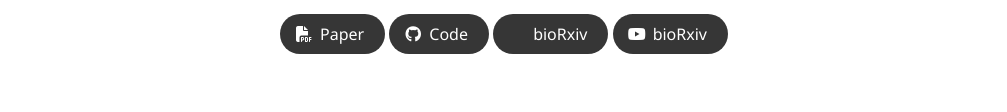
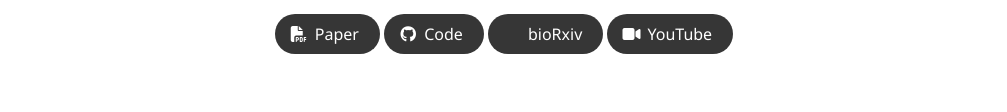
Before and after one commit to awjuliani/dual-receptor-site, a plain HTML site: page faq.html in a window 1280 px wide. Shown: the part 304-416 px from the top of the page, without its empty margins (136-1143 px from the left). Drawn offline with nearby package versions, Linux system fonts and the light colour scheme; some icons are missing; a web font is replaced by a local one.

Commit message:
Fix icon

```diff
--- a/faq.html
+++ b/faq.html
@@ -117,9 +117,9 @@
                   <a href="https://www.youtube.com/watch?v=Mzlyc1AYGlo" target="_blank"
                     class="external-link button is-normal is-rounded is-dark">
                     <span class="icon">
-                      <i class="fa-brands fa-youtube"></i>
+                      <i class="fa-solid fa-video"></i>
                     </span>
-                    <span>bioRxiv</span>
+                    <span>YouTube</span>
                   </a>
                 </span>
               </div>
```
Also changed, not shown: index.html (+2 -2 lines).
